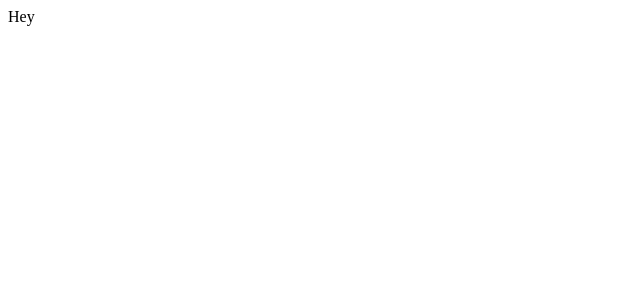
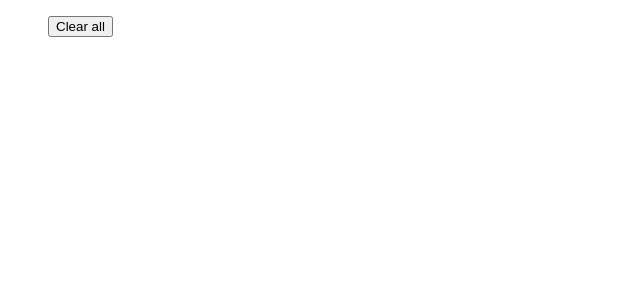
Before and after one commit to apausa/reminders, a React (Create React App) app in the folder project/: page / in a window 1280 px wide. Shown: the top 300 px of the page, without its empty margins (0-640 px from the left). Built offline with nearby package versions, Linux system fonts and the light colour scheme.

Commit message:
Create List component

```diff
--- a/project/src/components/list/List.tsx
+++ b/project/src/components/list/List.tsx
@@ -1,9 +1,55 @@
 import React from 'react';
+import { useSelector, useDispatch } from 'react-redux';
+import { removeTask, resetList, updateTask } from '../../redux/actions/taskCreator';
+import { Task } from '../../types/interfaces';
 
-export default function List() {
+export default function Tasks() {
+  const dispatch = useDispatch();
+  const list = useSelector(({ taskReducer }: any) => taskReducer);
+  const remove = (task: Task) => dispatch(removeTask(task));
+  const reset = (tasks: Task[]) => dispatch(resetList(tasks));
+  const update = (task: any) => dispatch(updateTask(task));
   return (
-    <main>
-      Hey
-    </main>
+    <ul className="weventure__list">
+      { list.map((task: Task) => (
+        <li className="list__task">
+          <form className="task__form">
+            <button
+              className={(task.state === false)
+                ? 'form__text--unstriked'
+                : 'form__text--striked'}
+              type="button"
+              onClick={() => update(task)}
+            >
+              {task.description}
+            </button>
+            <button
+              className="form__remove"
+              type="button"
+              onClick={() => remove(task)}
+            >
+              X
+            </button>
+          </form>
+        </li>
+      ))}
+      <button
+        className="list__reset"
+        type="button"
+        onClick={() => reset(list)}
+      >
+        Clear all
+      </button>
+    </ul>
   );
 }
+
+/*
+
+import '../styles/listStyle.scss';
+
+(
+
+        )
+
+    */
--- a/project/src/redux/actions/taskCreator.ts
+++ b/project/src/redux/actions/taskCreator.ts
@@ -28,7 +28,7 @@ export function updateTask(task: Task) {
   };
 }
 
-export default function resetList(list: Task[]) {
+export function resetList(list: Task[]) {
   return (dispatch: any) => {
     dispatch({
       type: actions.RESET_LIST,
```
Also changed, not shown: project/src/components/Page.tsx (added, +18 -0 lines), project/src/components/input/Input.tsx (added), project/src/components/placeholder/Placeholder.tsx (added).
